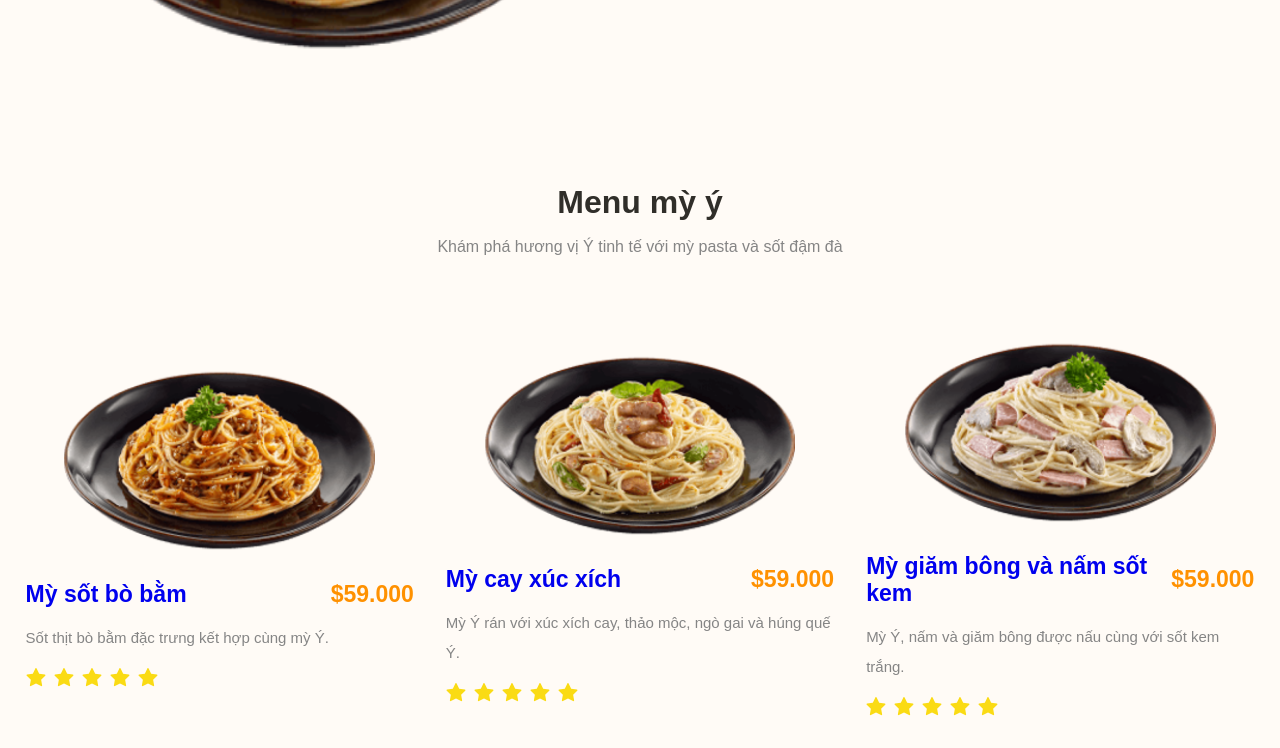
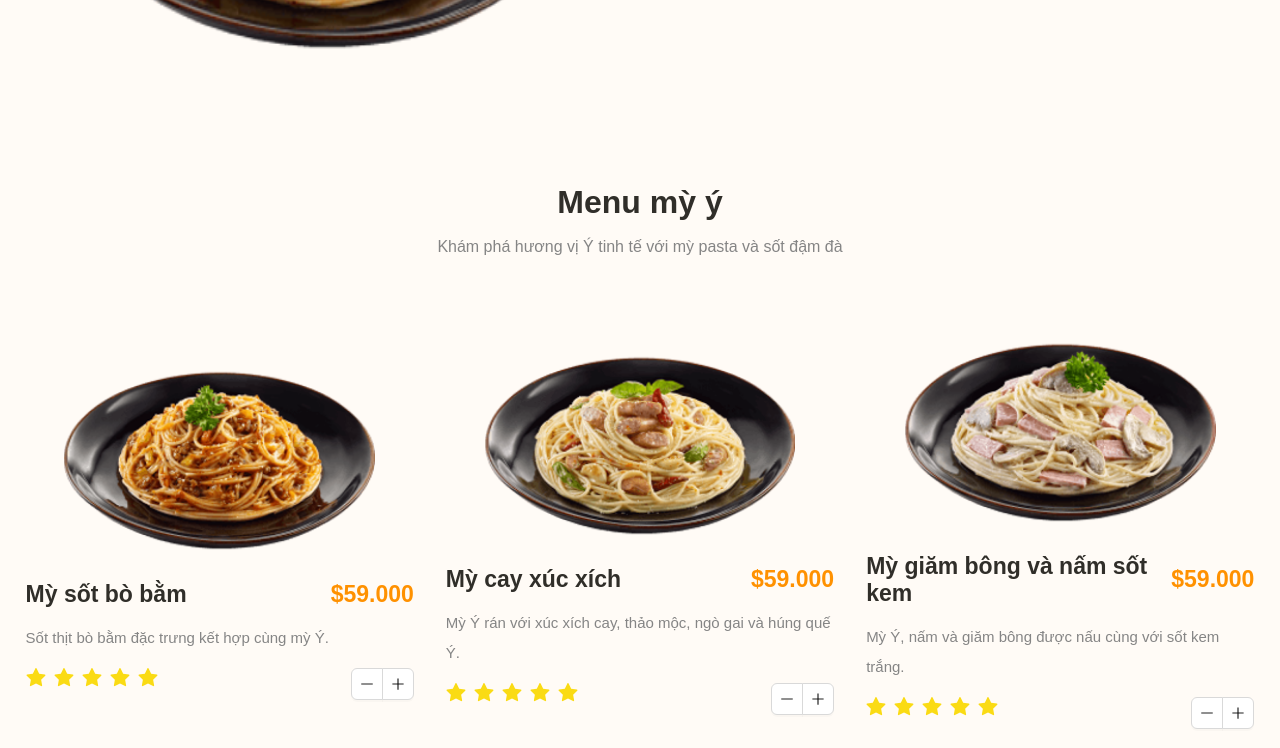
Before and after one commit to phonghoanggg/TiemMyThBeo, a React (Create React App) app: page / in a window 1280 px wide. Shown: the part 2000-2748 px from the top of the page. Built offline with nearby package versions, Linux system fonts and the light colour scheme; grey boxes are pictures that could not be loaded; a web font is replaced by a local one.

Commit message:
create nav cart

```diff
--- a/src/App.css
+++ b/src/App.css
@@ -42,7 +42,7 @@ header{
 	color: var(--text-color);
 }
 span{
-	color: var(--main-color);
+	/* color: var(--main-color); */
 }
 .navbar{
 	display: flex;
@@ -245,9 +245,9 @@ header.sticky{
 	font-size: 17px;
 	margin-right: 4px;
 }
-.row:hover{
+/* .row:hover{
 	transform: scale(1.02);
-}
+} */
 .contact{
 	padding: 50px 15% 40px;
 }
--- a/src/App.js
+++ b/src/App.js
@@ -53,8 +53,6 @@ function App() {
 
         <script src="https://unpkg.com/scrollreveal"></script>
         <script type="text/javascript" src="js/jsweb.js"></script>
-
-
     </div>
   );
 }
--- a/src/component/Content/Content.js
+++ b/src/component/Content/Content.js
@@ -3,6 +3,11 @@ import React, { useContext, useState } from 'react'
 import './index.css'
 import { Rate } from 'antd';
 import SlideHeader from '../SlideHeader/SlideHeader';
+import { MinusOutlined, PlusOutlined, QuestionOutlined } from '@ant-design/icons';
+import { Avatar, Badge, Button, Switch, Space } from 'antd';
+import ThemeContext from '../../hook/CountProvider'
+
+const ButtonGroup = Button.Group;
 const Content = () => {
 
   const dataProduct = [
@@ -35,6 +40,8 @@ const Content = () => {
       start:"4"
     }
   ]
+
+  const [increase,decline,] = useContext(ThemeContext)
 
 
   return (
@@ -107,10 +114,9 @@ const Content = () => {
 
         <div class="menu-content">
           {
-            dataProduct.map((item) => {
+            dataProduct.map((item, index) => {
               return (
-                <a href='#contact'>
-                  <div class="row">
+                  <div key={index} class="row">
                     <div  className='product_img'>
                       <img  className='img_pasta-best' src={item.img} alt="main-product4"/>
                     </div>
@@ -123,9 +129,14 @@ const Content = () => {
                       </div>
                     </div>
                     <p>{item.description}</p>
+                    <div className='wrapRate'>
                     <Rate disabled allowHalf defaultValue={item.start} />
+                      <ButtonGroup>
+                        <Button onClick={decline} icon={<MinusOutlined />} />
+                        <Button onClick={increase} icon={<PlusOutlined />} />
+                      </ButtonGroup>
+                    </div>
                   </div>
-                </a>
               )
             })
           }
--- a/src/component/Content/index.css
+++ b/src/component/Content/index.css
@@ -5,3 +5,7 @@
 .img_pasta-best {
     width: 80% !important;
 }
+.wrapRate {
+    display: flex;
+    justify-content: space-between;
+}
--- a/src/component/DefaultComponent/DefaultComponent.jsx
+++ b/src/component/DefaultComponent/DefaultComponent.jsx
@@ -1,13 +1,27 @@
-import React, { Fragment } from 'react'
+import React, { createContext, Fragment, useState } from 'react'
 import Header from '../Header/Header'
 import Footer from '../Footer/Footer'
+import ThemeContext from '../../hook/CountProvider'
+
 const DefaultComponent = ({children}) => {
+  const [count, setCount] = useState(0);
+  const [show, setShow] = useState(true);
+  const increase = () => {
+    setCount(count + 1);
+  };
+  const decline = () => {
+    let newCount = count - 1;
+    if (newCount < 0) {
+      newCount = 0;
+    }
+    setCount(newCount);
+  };
   return (
-        <Fragment>
+        <ThemeContext.Provider value={[increase,decline,count]}>
             <Header/>
             {children}
             <Footer/>
-        </Fragment>
+        </ThemeContext.Provider>
 
   )
 }
--- a/src/component/Footer/Footer.js
+++ b/src/component/Footer/Footer.js
@@ -35,9 +35,9 @@ const Footer = () => {
         </div>
         </div>
       </div>
-        <a  href='https://docs.google.com/forms/d/e/1FAIpQLSfCbpEFvhg3lMyeo1CaAYkTH9xo19ySoogdtUfsE10jPQ8o0g/viewform?usp=sf_link' class="scroll-top">
+        {/* <a  href='https://docs.google.com/forms/d/e/1FAIpQLSfCbpEFvhg3lMyeo1CaAYkTH9xo19ySoogdtUfsE10jPQ8o0g/viewform?usp=sf_link' class="scroll-top">
             <img style={{borderRadius:"99px"}} className='img_hotline h-14 w-14' src='img/cart.jpg'/>
-        </a>
+        </a> */}
     </div>
   )
 }
--- a/src/component/Header/Header.js
+++ b/src/component/Header/Header.js
@@ -1,11 +1,14 @@
 /* eslint-disable jsx-a11y/alt-text */
 /* eslint-disable jsx-a11y/anchor-is-valid */
-import React, { useEffect, useState } from 'react'
+import React, { useContext, useEffect, useState } from 'react'
 import './index.css'
 import 'tailwindcss/tailwind.css';
-
+import { Avatar, Badge } from 'antd';
+import ThemeContext from '../../hook/CountProvider';
+import { ShoppingCartOutlined } from '@ant-design/icons';
 const Header = () => {
   const [scroll, setScroll] = useState(false)
+  const [, ,count] = useContext(ThemeContext)
   useEffect(() =>{
     const hanldeScroll = () => {
       const isScroll = window.scrollY > 100
@@ -16,10 +19,15 @@ const Header = () => {
       window.addEventListener('scroll', hanldeScroll)
     }
   },[])
+  console.log("count",count)
   return (
       <header class={scroll ? 'headerScroll' : 'header' }>
         <a  href="#" class="logo">MỲ <span className='title_logo'>NGON</span></a>
-        <a href="#" class="logo"><img src="img/logo.png" alt="logo"/></a>
+        <a style={{marginRight:"10px"}} href="#" class="logo">
+        <Badge count={count} style={{backgroundColor:"#FF9100", color:"white !important"}}>
+          <ShoppingCartOutlined style={{fontSize:30}} />
+        </Badge>
+        </a>
         <ul class="navbar">
           <li><a className='navigation' href="#home">Trang chủ</a></li>
           <li><a className='navigation' href="#about">Giới thiệu</a></li>
--- a/src/component/Header/index.css
+++ b/src/component/Header/index.css
@@ -1,4 +1,21 @@
 
+*{
+	padding: 0;
+	margin: 0;
+	box-sizing: border-box;
+	font-family: 'Raleway', sans-serif;
+	text-decoration: none;
+	list-style: none;
+	scroll-behavior: smooth;
+}
+:root{
+	--text-color: #302e29;
+	--text-white: #fff;
+	--main-color: #ff9100;
+	--second-color: #858585;
+	--bg-color: #fffbf6;
+
+}
 .header {
     background-color: #fff ;
 }
@@ -13,4 +30,5 @@
 .title_logo {
     font-family: "Madimi One", sans-serif;
     font-size: 40px;
+    color: var(--main-color)
 }
--- a/src/component/NotFoundPage/NotFoundPage.jsx
+++ b/src/component/NotFoundPage/NotFoundPage.jsx
@@ -1,11 +1,4 @@
 import React from 'react'
-
-const NotFoundPage = () => {
-  return (
-    <div>
-      Not found page
-    </div>
-  )
-}
-
-export default NotFoundPage
+import { Empty } from 'antd';
+const App = () => <Empty image={Empty.PRESENTED_IMAGE_SIMPLE} />;
+export default App;
--- a/src/component/SlideHeader/SlideHeader.js
+++ b/src/component/SlideHeader/SlideHeader.js
@@ -12,7 +12,7 @@ const SlideHeader = () => {
     <section class="md:grid md:grid-cols-4" id="home">
     <div class="home-text md:col-span-2 mb-5 md:mb-0 flex items-center">
       <div>
-        <h1><span>Chào mừng</span> bạn đến với tiệm mỳ ngon của tôi <HeartIcon style={{ color: '#FF9100'}} /></h1>
+        <h1><span style={{color:"#ff9100"}}>Chào mừng</span> bạn đến với tiệm mỳ ngon của tôi <HeartIcon style={{ color: '#FF9100'}} /></h1>
         <p>Chìm đắm trong hương vị - Mỳ tươi mỗi ngày!</p>
         <a href="#about" class="btn">Xem menu</a>
       </div>
--- /dev/null
+++ b/src/hook/CountProvider.js
@@ -0,0 +1,6 @@
+import React, { createContext } from 'react';
+
+// Tạo một Context
+const ThemeContext = createContext();
+
+export default ThemeContext;
```
Also changed, not shown: src/con-cai-nit-nghia-la-gi.jpg (deleted), src/index.js (line endings or trailing spaces).
